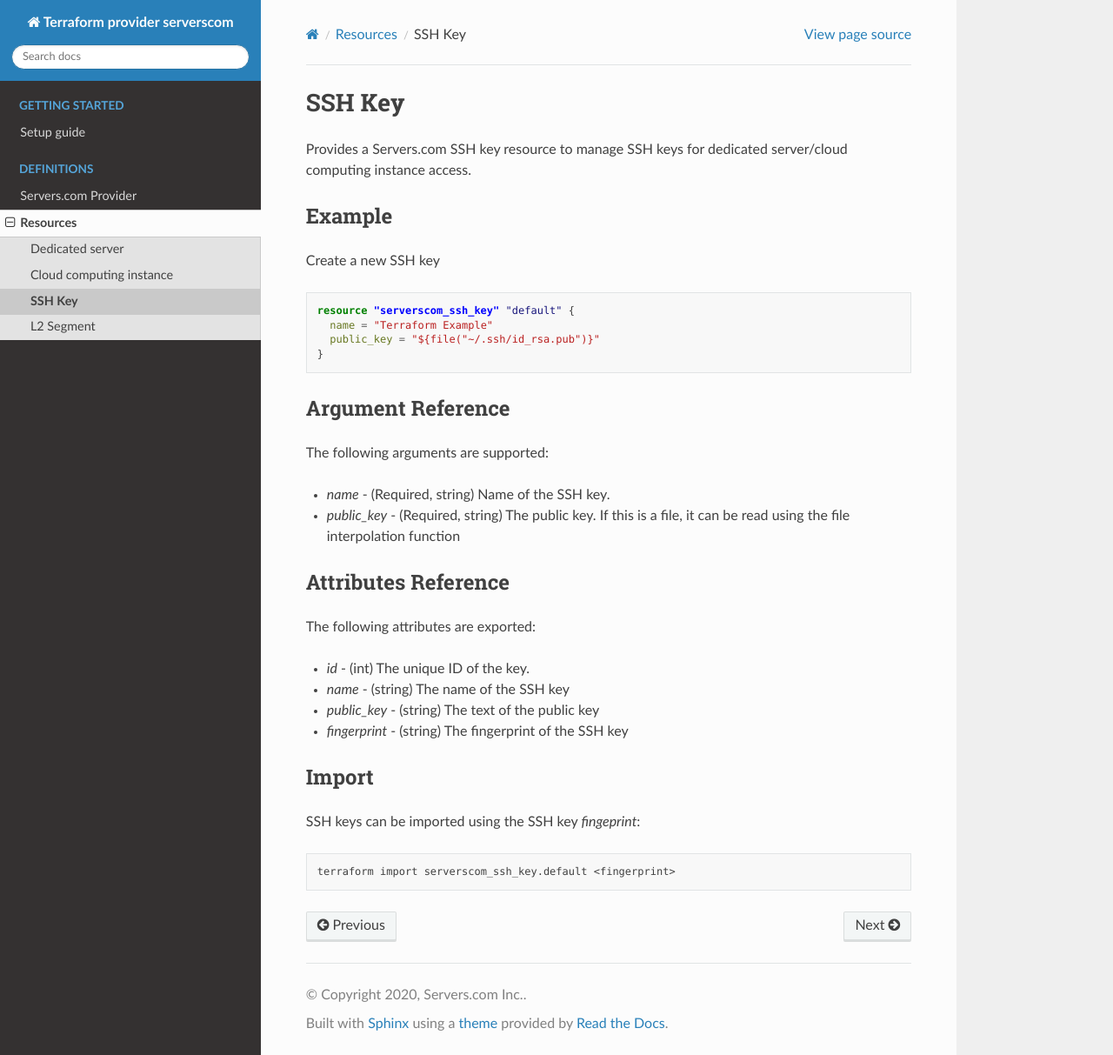
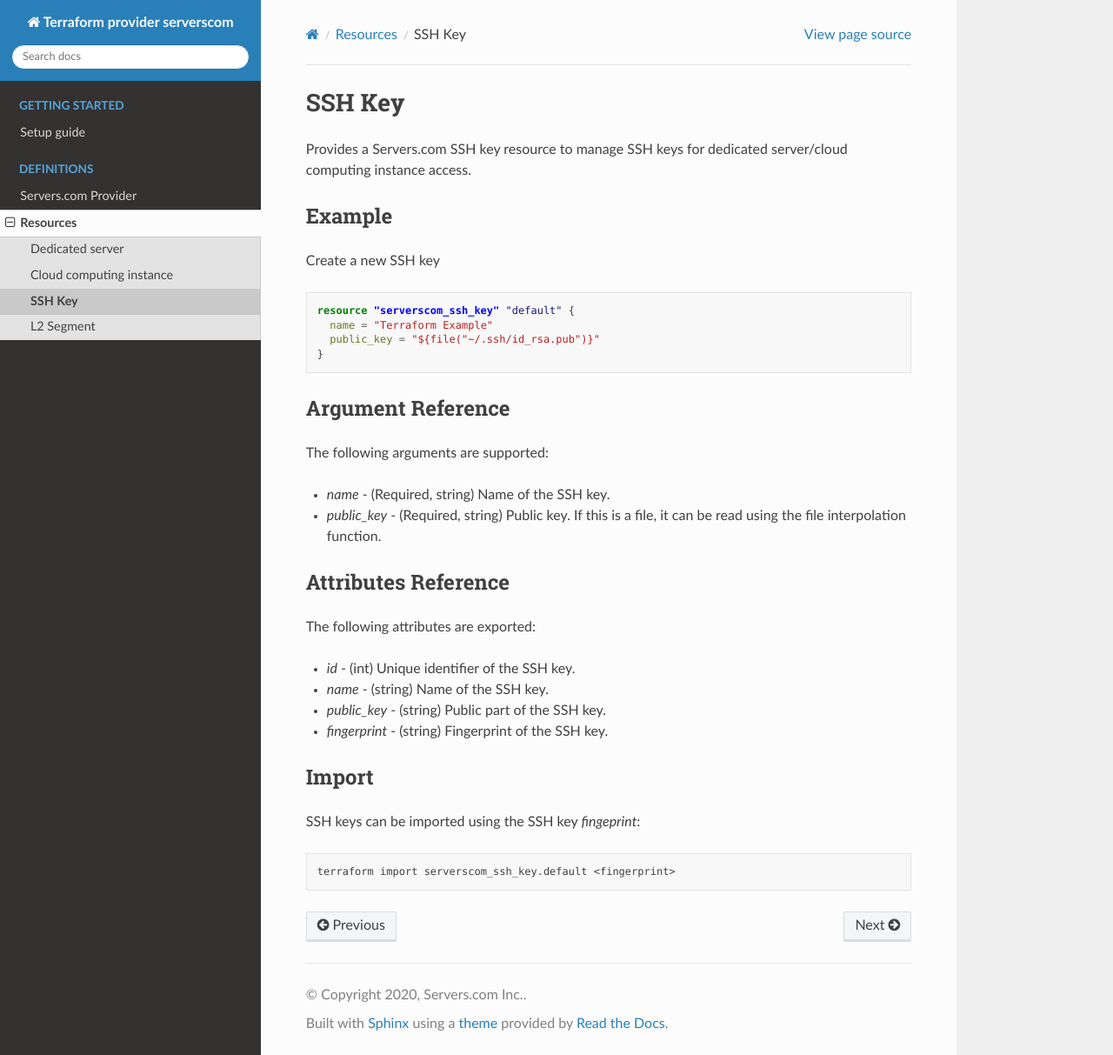
Before and after one commit to serverscom/terraform-provider-serverscom, a Sphinx documentation site: the page built from docs/topics/resources/serverscom_ssh_key.rst, in a window 1280 px wide and 1213 px high. Shown: the whole window at 87% size. Built offline with Sphinx 7.4.7 and the Read the Docs theme 2.0.0, drawn with Linux system fonts in a browser that asks for light colours.

Commit message:
Update serverscom_ssh_key.rst

```diff
--- a/docs/topics/resources/serverscom_ssh_key.rst
+++ b/docs/topics/resources/serverscom_ssh_key.rst
@@ -24,17 +24,17 @@ Argument Reference
 The following arguments are supported:
 
 - `name` - (Required, string) Name of the SSH key.
-- `public_key` - (Required, string) The public key. If this is a file, it can be read using the file interpolation function
+- `public_key` - (Required, string) Public key. If this is a file, it can be read using the file interpolation function.
 
 Attributes Reference
 ********************
 
 The following attributes are exported:
 
-- `id` - (int) The unique ID of the key.
-- `name` - (string) The name of the SSH key
-- `public_key` - (string) The text of the public key
-- `fingerprint` - (string) The fingerprint of the SSH key
+- `id` - (int) Unique identifier of the SSH key.
+- `name` - (string) Name of the SSH key.
+- `public_key` - (string) Public part of the SSH key.
+- `fingerprint` - (string) Fingerprint of the SSH key.
 
 
 Import
```
